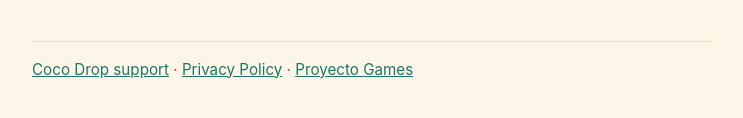
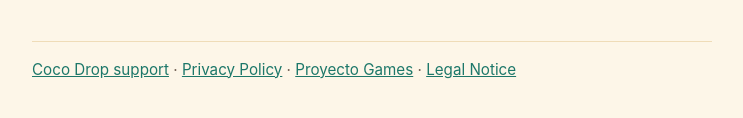
Before and after one commit to paulinogales/proyectogames01-rgb.github.io, a plain HTML site: page coco-drop/terms.html in a window 1280 px wide. Shown: the part 1924-2042 px from the top of the page, without its empty margins (268-1011 px from the left). Drawn offline with Linux system fonts and the light colour scheme.

Commit message:
Link Coco Drop legal notice from coco-drop/terms.html

```diff
--- a/coco-drop/terms.html
+++ b/coco-drop/terms.html
@@ -93,7 +93,7 @@
   <p>Questions about these terms: Paulino Nogales (Proyecto Games),
     <a href="mailto:proyectogames01@gmail.com?subject=Coco%20Drop%20terms">proyectogames01@gmail.com</a>.</p>
 
-  <footer><a href="./">Coco Drop support</a> · <a href="privacy.html">Privacy Policy</a> · <a href="../">Proyecto Games</a></footer>
+  <footer><a href="./">Coco Drop support</a> · <a href="privacy.html">Privacy Policy</a> · <a href="../">Proyecto Games</a> · <a href="legal.html">Legal Notice</a></footer>
 </main>
 </body>
 </html>
```
